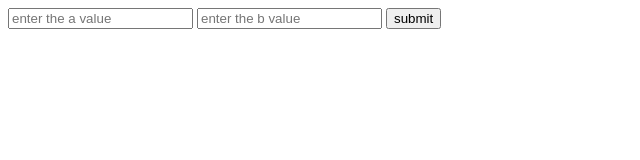
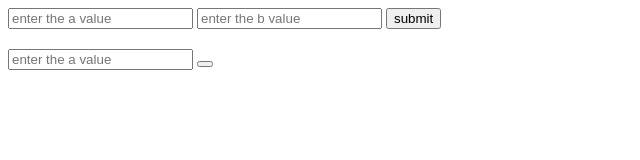
Before and after one commit to koribillRamudu/javascript, a plain HTML site: page index.html in a window 1280 px wide. Shown: the whole page, without its empty margins (0-640 px from the left). Drawn offline with Linux system fonts and the light colour scheme.

Commit message:
to check even or odd

```diff
--- a/index.html
+++ b/index.html
@@ -11,6 +11,12 @@
 
             <h2 id="c"></h2>
             <h2 id="g"></h2>
+
+            <form onclick="even_or_odd();return false">
+                <input type="number" id="a" placeholder="enter the a value">
+                <button type="submit" name="submit"></button>
+                </form>
+                <h2 id="z"></h2>
     </body>
     <script>
         function addtwonumber() {
@@ -22,5 +28,15 @@
             let f=a*b;
             document.getElementById('g').textContent=`the  mulitply of two number is ${f}`;
         }
+        function even_or_odd() {
+            let a=parseInt(document.getElementById('a').value);
+            if (a %2==0) {
+                document.getElementById('z').textContent=`the given number is even ${a}`;
+            }
+            else{
+                document.getElementById('z').textContent=`the given number is not even ${a}`;
+            }
+
+        }
     </script>
     </html>
```
